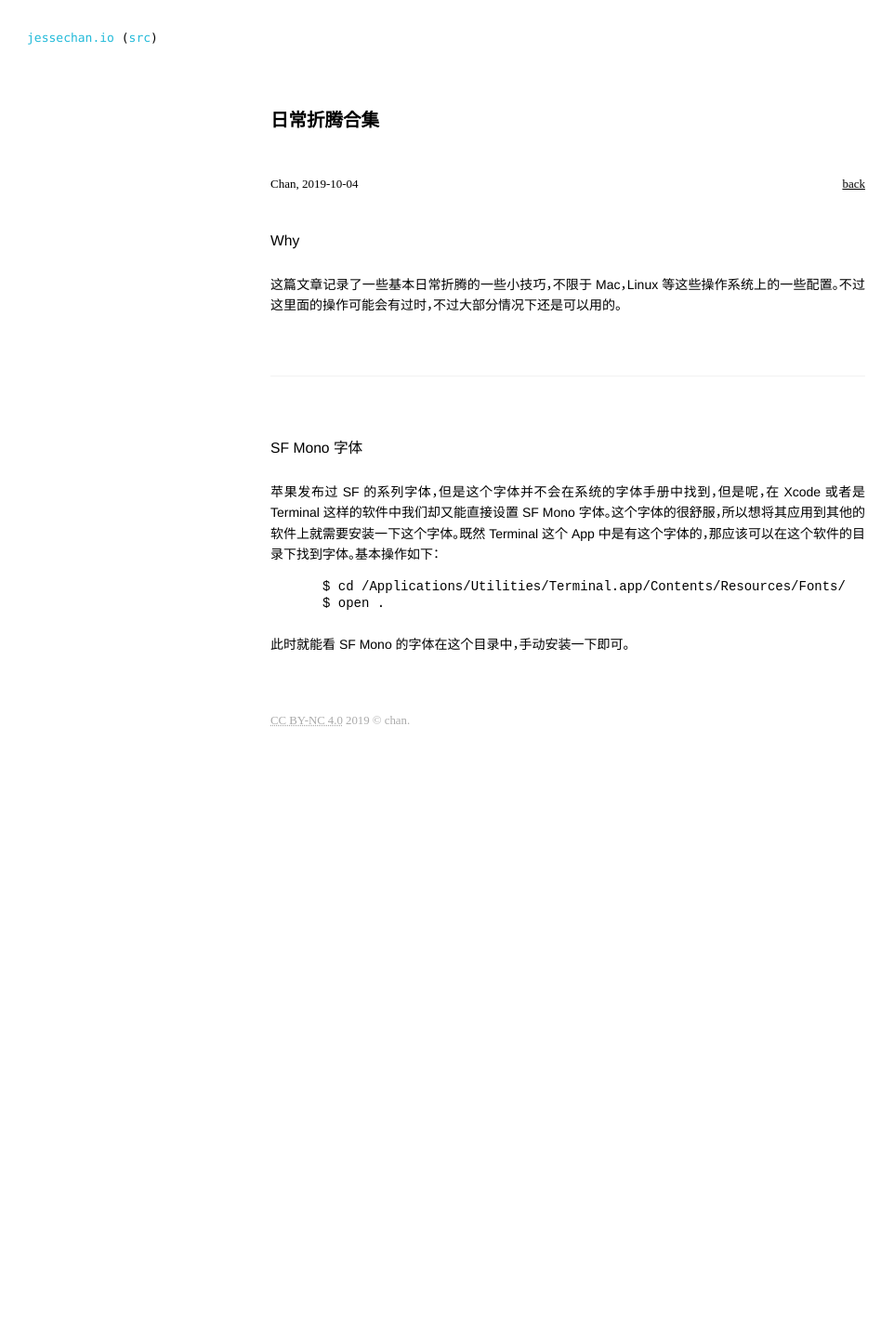
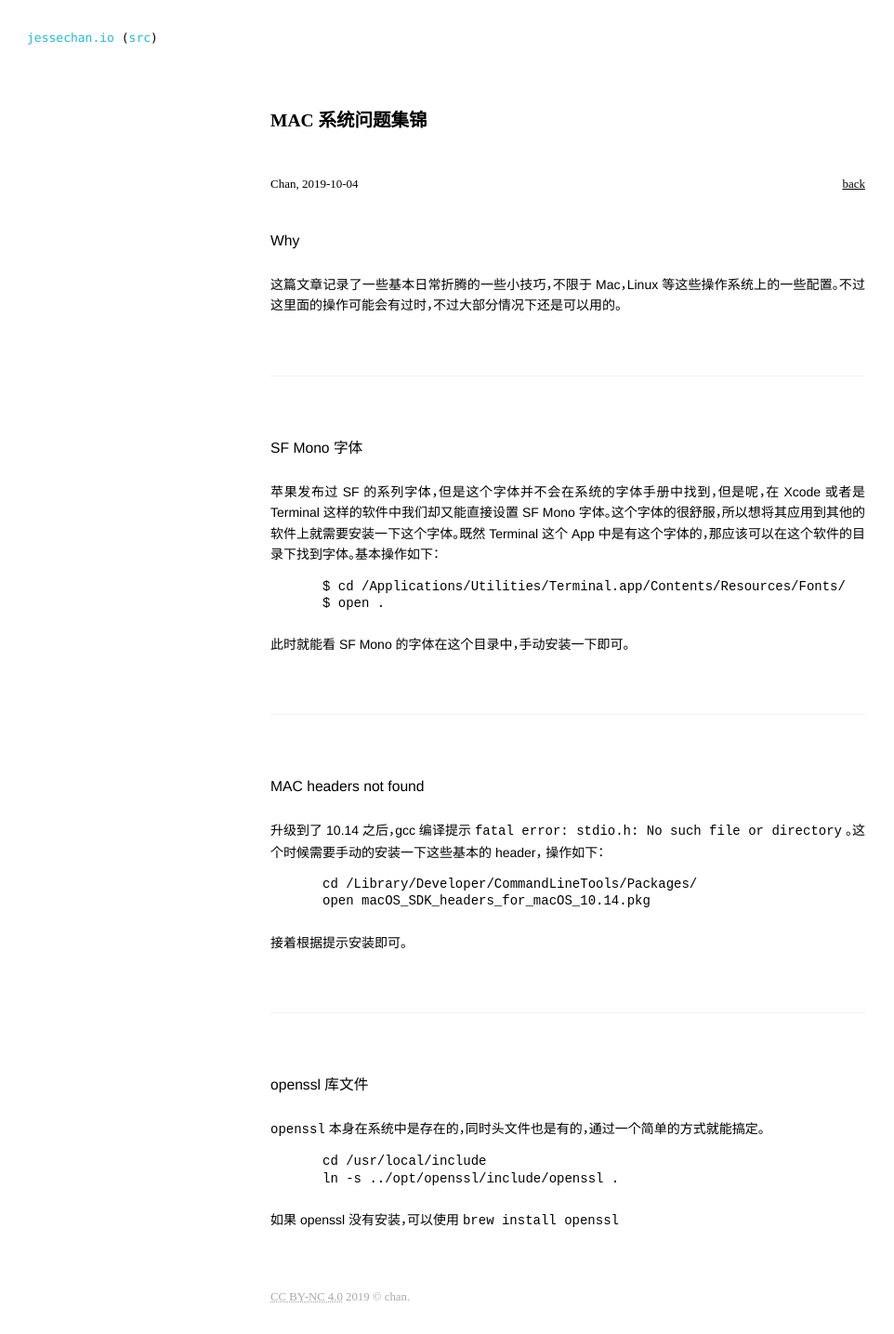
Before and after one commit to JesseEisen/chan, a Jekyll site: the page built from _posts/2019-10-04-mac-use.md, in a window 1280 px wide. Shown: the whole page at 93% size, without its empty margins (29-991 px from the left). Built offline with Jekyll 4.4.1, drawn with Linux system fonts in a browser that asks for light colours; before the commit the page ends 900 px from its top, so only the background shows below that.

Commit message:
update some content of post

````diff
--- a/_posts/2019-10-04-mac-use.md
+++ b/_posts/2019-10-04-mac-use.md
@@ -1,6 +1,6 @@
 ---
 layout: post
-title: "日常折腾合集"
+title: "MAC 系统问题集锦"
 author: "Chan"
 date: "2019-10-04"
 category: "note"
@@ -22,3 +22,29 @@ $ open .
 ```
 
 此时就能看 SF Mono 的字体在这个目录中，手动安装一下即可。
+
+---
+
+### MAC headers not found
+
+升级到了 10.14 之后，gcc 编译提示  `fatal error: stdio.h: No such file or directory`  。这个时候需要手动的安装一下这些基本的 header， 操作如下：
+
+```
+cd /Library/Developer/CommandLineTools/Packages/
+open macOS_SDK_headers_for_macOS_10.14.pkg
+```
+
+接着根据提示安装即可。
+
+---
+
+### openssl 库文件
+
+`openssl` 本身在系统中是存在的，同时头文件也是有的，通过一个简单的方式就能搞定。
+
+```
+cd /usr/local/include
+ln -s ../opt/openssl/include/openssl .
+```
+
+如果 openssl 没有安装，可以使用 `brew install openssl`
````
Also changed, not shown: _posts/2019-07-20-cpp-snnp.md (+32 -2 lines), _posts/2019-09-24-image-format.md (+7 -1 lines).
